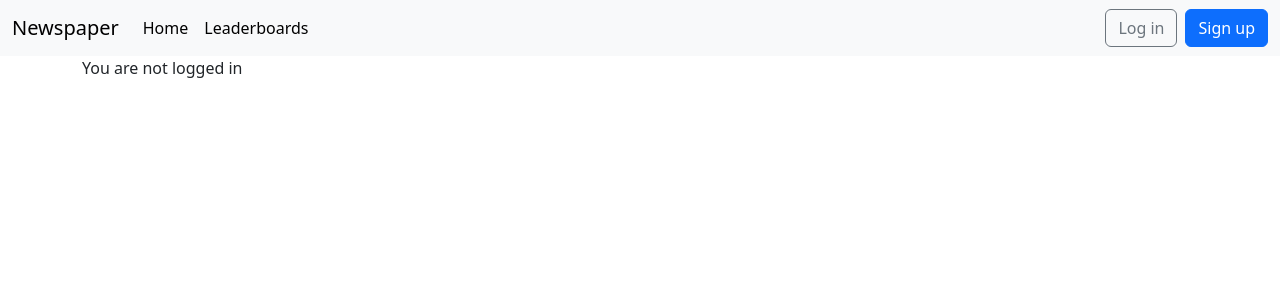
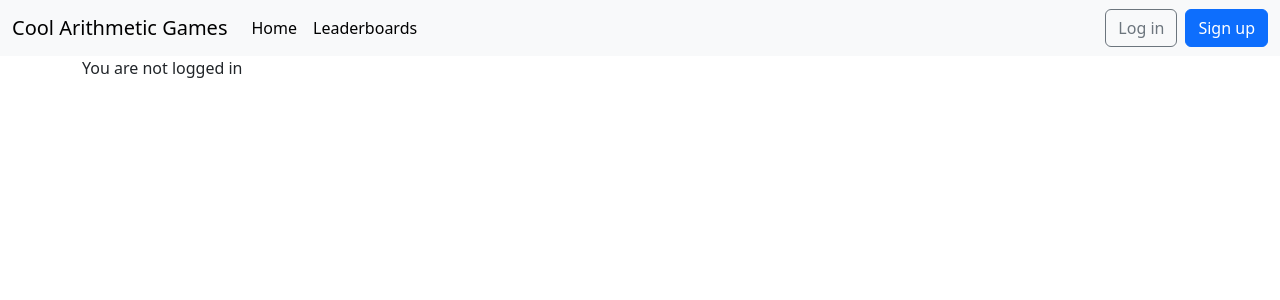
Before and after one commit to DylanJanes/Final_Project, a Django app: page / in a window 1280 px wide. Shown: the top 300 px of the page. Run offline with Django 5.2, Linux system fonts and the light colour scheme.

Commit message:
Added Cool Arithmetic Games

```diff
--- a/templates/base.html
+++ b/templates/base.html
@@ -3,7 +3,7 @@
   <head>
     <meta charset="utf-8">
     <meta name="viewport" content="width=device-width, initial-scale=1">
-    <title>{% block title %}Newspaper App{% endblock title %}</title>
+    <title>{% block title %}Cool Arithmetic Games{% endblock title %}</title>
     <!-- Bootstrap CSS -->
     <link href="https://cdn.jsdelivr.net/npm/bootstrap@5.3.8/dist/css/bootstrap.min.css" rel="stylesheet" integrity="sha384-sRIl4kxILFvY47J16cr9ZwB07vP4J8+LH7qKQnuqkuIAvNWLzeN8tE5YBujZqJLB" crossorigin="anonymous">
   </head>
@@ -11,7 +11,7 @@
   <body>
     <nav class="navbar navbar-expand-lg bg-body-tertiary">
       <div class="container-fluid">
-        <a class="navbar-brand" href="{% url 'home' %}">Newspaper</a>
+        <a class="navbar-brand" href="{% url 'home' %}">Cool Arithmetic Games</a>
         <button class="navbar-toggler" type="button"
           data-bs-toggle="collapse" data-bs-target="#navbarSupportedContent"
           aria-controls="navbarSupportedContent" aria-expanded="false"
```
